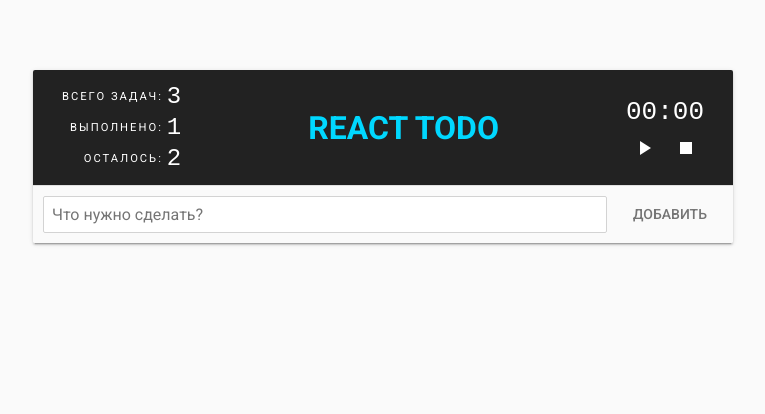
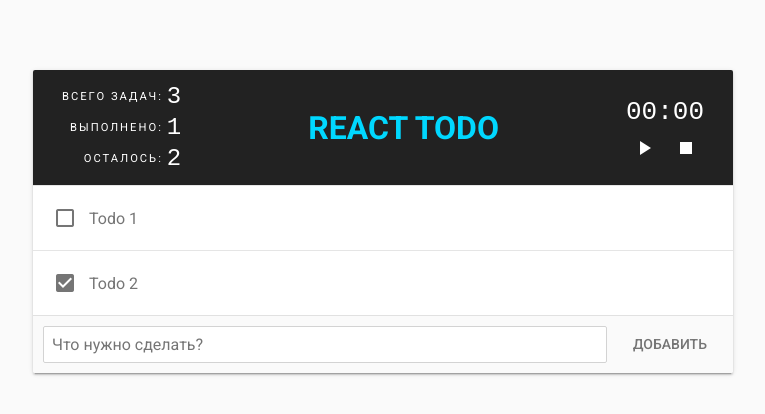
Before and after one commit to SergeyWebDeveloper/reactTodo, a React app: page / in a window 1280 px wide. Shown: the top 414 px of the page, without its empty margins (257-1022 px from the left). Built offline with nearby package versions, Linux system fonts and the light colour scheme.

Commit message:
change nextId function

```diff
--- a/src/App.jsx
+++ b/src/App.jsx
@@ -12,7 +12,18 @@ class App extends React.Component {
     constructor() {
         super();
         this.state = {
-            todos: []
+            todos: [
+                {
+                    id: 1,
+                    text: 'Todo 1',
+                    completed: false
+                },
+                {
+                    id: 2,
+                    text: 'Todo 2',
+                    completed: true
+                }
+            ]
         };
         this.addTodoItem=this.addTodoItem.bind(this);
 
@@ -29,7 +40,7 @@ class App extends React.Component {
             <main>
                 <Header title={'React Todo'} />
                 <TodoList todoList={this.state.todos} />
-                <Form todoElemLength={this.state.todos} addTodoElem={this.addTodoItem} />
+                <Form todoElemArray={this.state.todos} addTodoElem={this.addTodoItem} />
             </main>
         )
     }
--- a/src/components/Form.jsx
+++ b/src/components/Form.jsx
@@ -19,8 +19,10 @@ class Form extends React.Component{
     }
 
     nextId(){
-        let lengthTodos=this.props.todoElemLength.length;
-        return lengthTodos ? lengthTodos+1 : 1;
+        let todosIdArray=this.props.todoElemArray.map((elem)=>{
+           return elem.id;
+        });
+        return todosIdArray ? Math.max.apply(null,todosIdArray)+1 : 1;
     }
 
     handleAddTodo(e){
```
